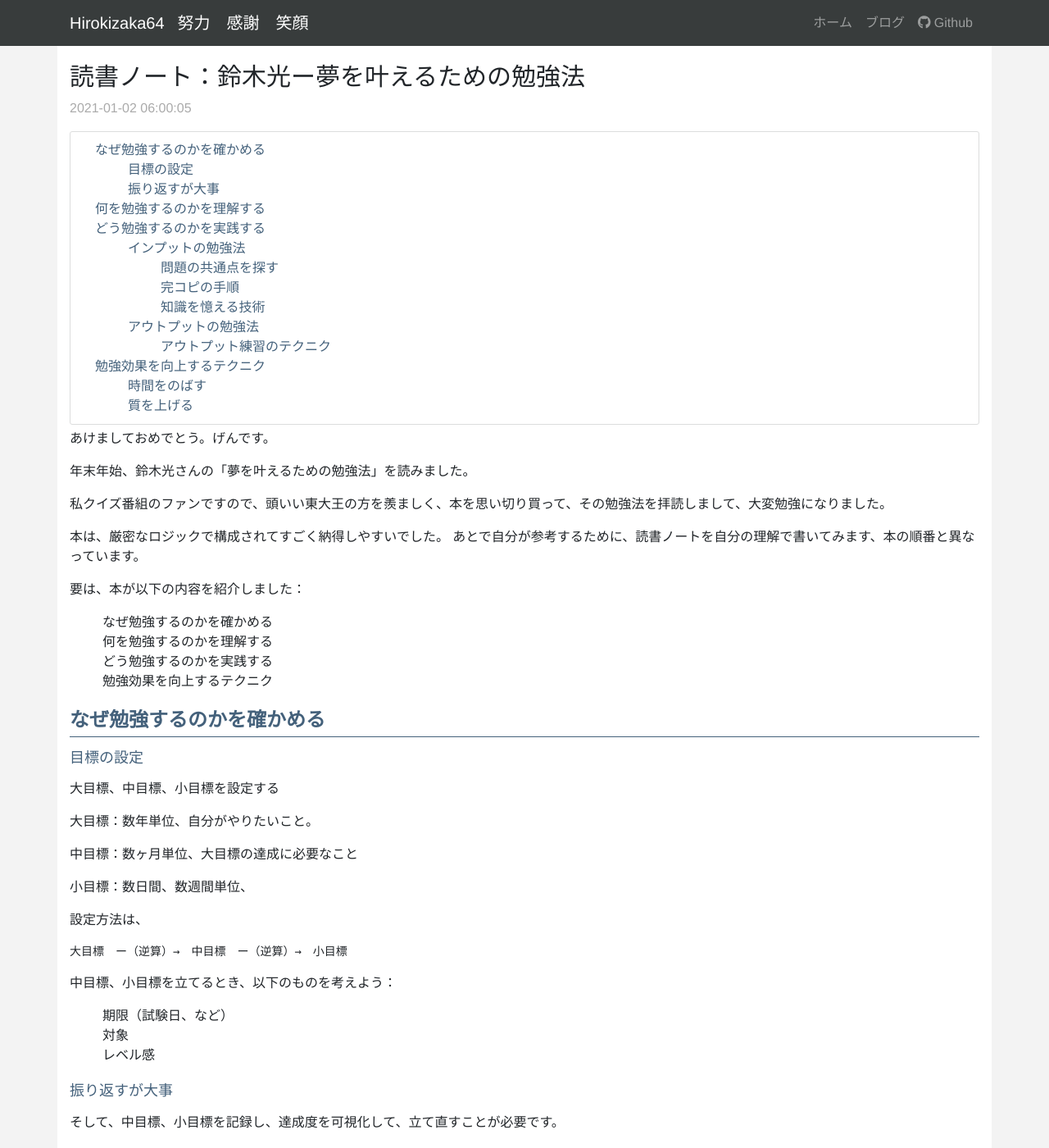
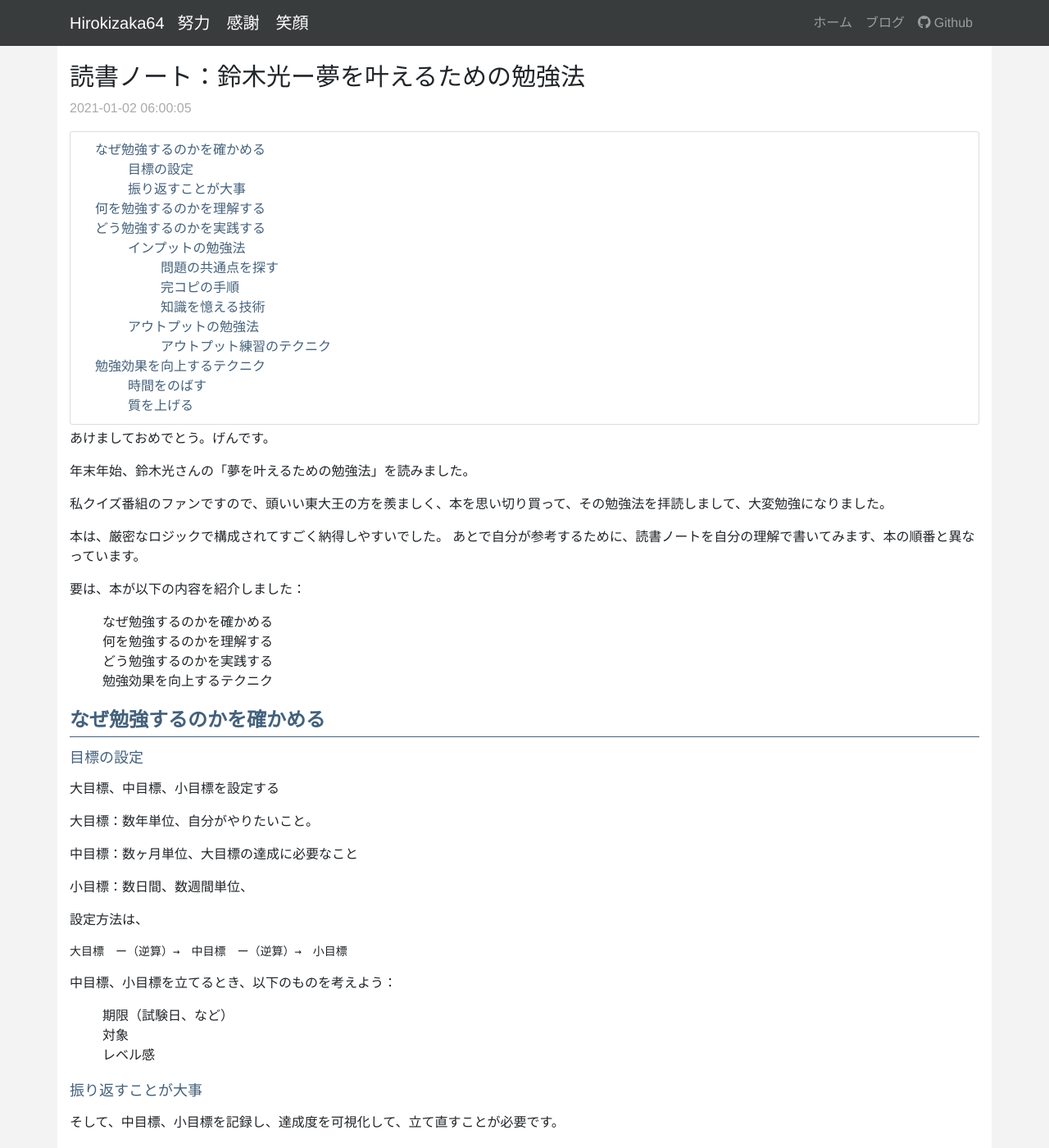
Before and after one commit to hirokizaka46/hirokizaka46.github.io, a Jekyll site: the page built from _posts/2021-01-01-rn-dream-come-true-learning-methood.markdown, in a window 1280 px wide and 1400 px high. Shown: the whole window at 82% size. Built offline with Jekyll 4.4.1, drawn with Linux system fonts in a browser that asks for light colours; nearby versions of some CDN libraries; the table of contents is made by our own code.

Commit message:
Fix the note of reading note

```diff
--- a/_posts/2021-01-01-rn-dream-come-true-learning-methood.markdown
+++ b/_posts/2021-01-01-rn-dream-come-true-learning-methood.markdown
@@ -46,7 +46,7 @@ toc: true
 - 対象
 - レベル感
 
-## 振り返すが大事
+## 振り返すことが大事
 
 そして、中目標、小目標を記録し、達成度を可視化して、立て直すことが必要です。
 
```
Also changed, not shown: _posts/2020-10-23-JavaScript AST.markdown (renamed from _posts/2020-10-23-welcome-to-jekyll.markdown).
